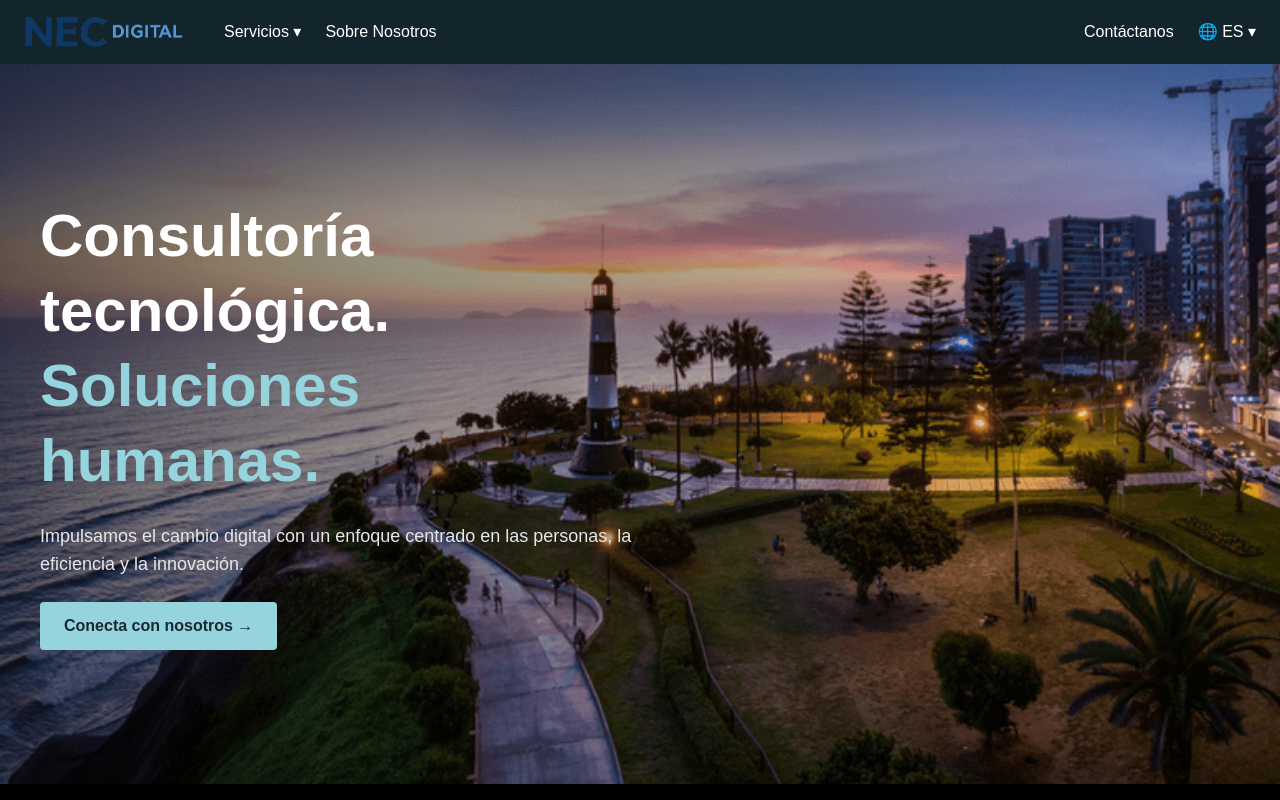
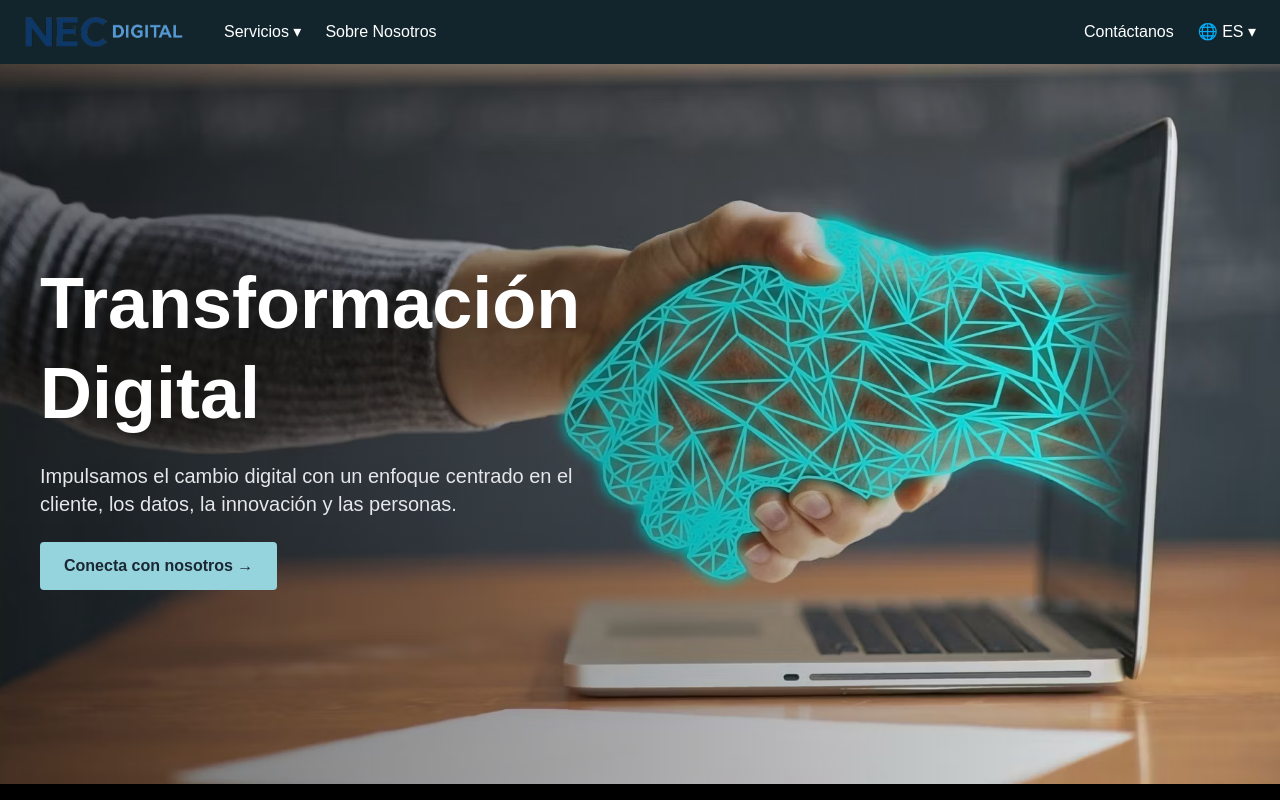
Before and after one commit to jsedamano/nec-digital-website, a Next.js app: page / in a window 1280 px wide. Built offline with nearby package versions, Linux system fonts and the light colour scheme.

Commit message:
Change landing page

```diff
--- a/app/page.tsx
+++ b/app/page.tsx
@@ -25,13 +25,12 @@ export default function Home() {
 
         {/* Texto encima de la imagen */}
         <div className="relative z-10 px-10 max-w-2xl">
-          <h1 className="text-4xl md:text-6xl font-bold leading-tight">
-            Consultoría tecnológica.
+          <h1 className="text-4xl md:text-7xl font-bold leading-tight">
+            Transformación Digital
             <br />
-            <span className="text-[#95d4dc]">Soluciones humanas.</span>
           </h1>
-          <p className="mt-6 text-lg text-gray-200">
-            Impulsamos el cambio digital con un enfoque centrado en las personas, la eficiencia y la innovación.
+          <p className="mt-6 text-xl text-gray-200">
+            Impulsamos el cambio digital con un enfoque centrado en el cliente, los datos, la innovación y las personas.
           </p>
           <Link href="/contacto" className="inline-block mt-6 px-6 py-3 bg-[#95d4dc] text-[#1a2734] font-semibold rounded hover:bg-[#719ec3] transition-colors">
             Conecta con nosotros →
```
Also changed, not shown: public/landing.png.
